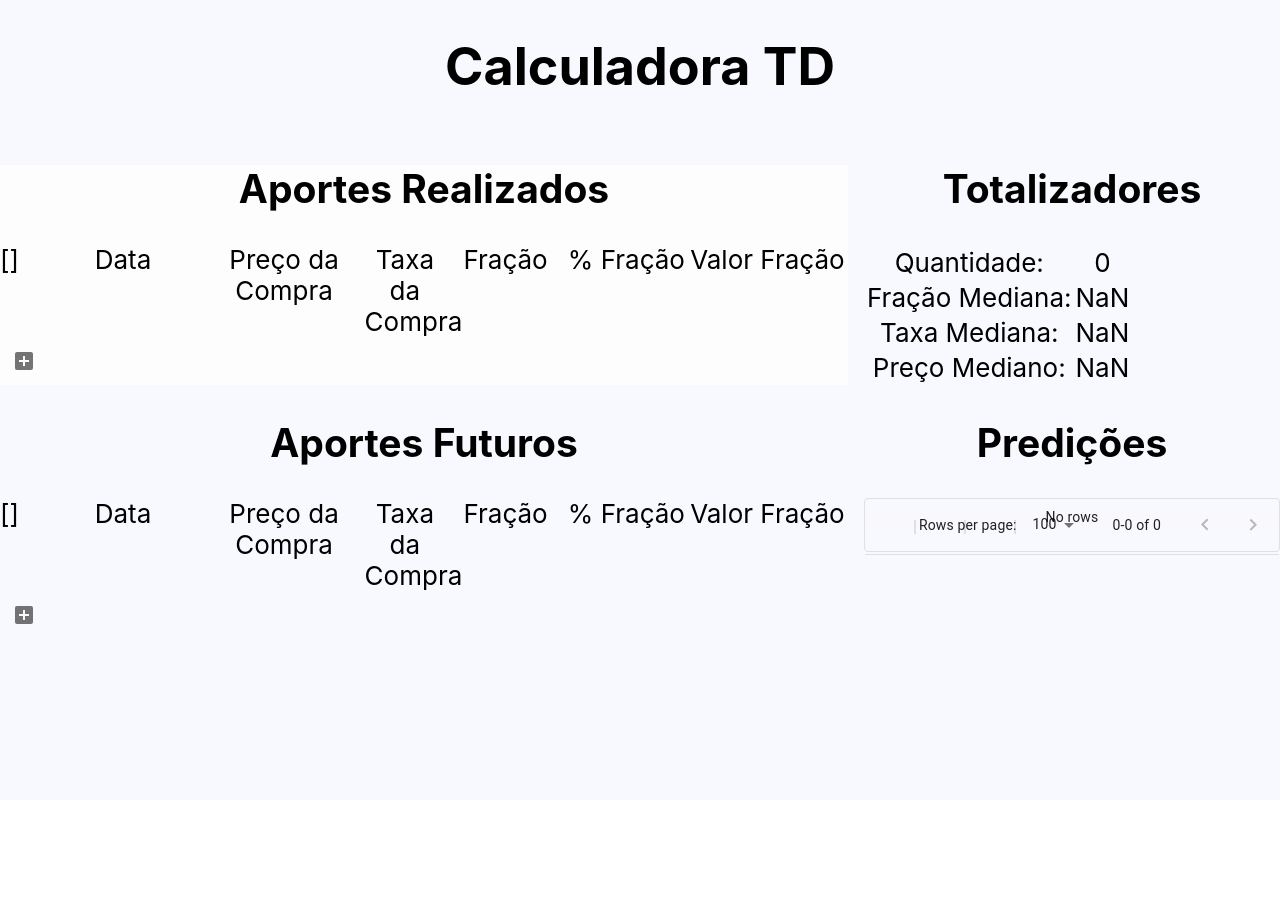
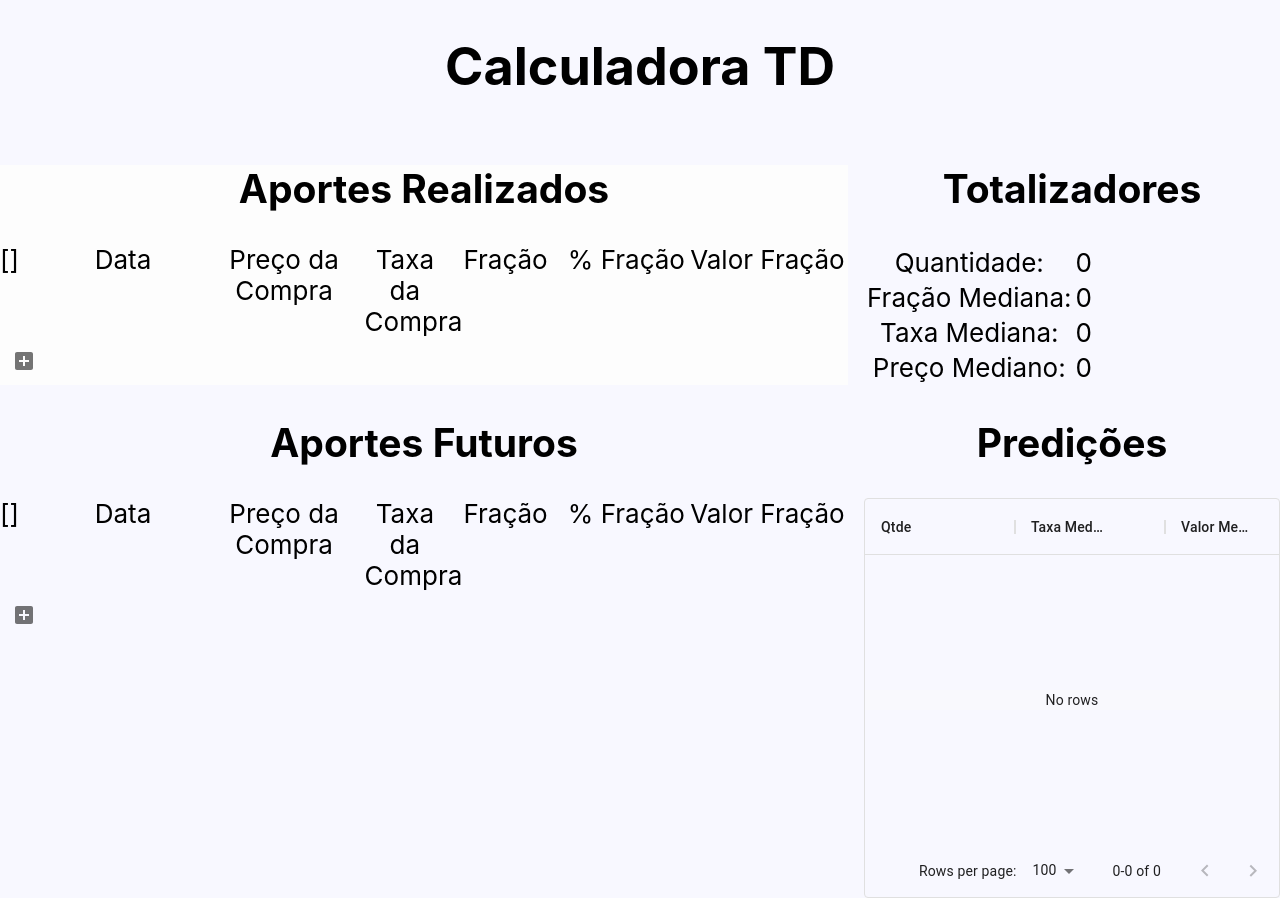
Before and after one commit to fdiasr/calculadora-td, a React (Create React App) app: page / in a window 1280 px wide. Before the commit the page ends 800 px from the top, so only its background shows below. Built offline with nearby package versions, Linux system fonts and the light colour scheme.

Commit message:
Improve Predictions component to works with DataGrid

```diff
--- a/src/calculator/Calculator.js
+++ b/src/calculator/Calculator.js
@@ -31,18 +31,18 @@ class Calculator {
   }
 
   calculateMedianQuantity(fractions, totalQuantity) {
-    const quantity = totalQuantity / fractions.length
-    return _.round(quantity, 2)
+    const quantity = totalQuantity / _.defaultTo(fractions.length, 0)
+    return _.defaultTo(_.round(quantity, 2), 0)
   }
 
   calculateMedianTax(fractions, quantity) {
     const tax = _.sumBy(fractions, item => item.fraction_tax) / quantity
-    return _.round(tax, 2)
+    return _.defaultTo(_.round(tax, 2), 0)
   }
 
   calculateMedianPrice(fractions, quantity) {
     const price = _.sumBy(fractions, item => item.fraction_value) / quantity
-    return _.round(price, 2)
+    return _.defaultTo(_.round(price, 2), 0)
   }
 
   predicts(futureTransactions) {
--- a/src/containers/Predictions.js
+++ b/src/containers/Predictions.js
@@ -1,26 +1,16 @@
-import React from "react";
+import React  from "react"
 import _ from "lodash";
 import { v4 as uuidv4 } from 'uuid'
-import { DataGrid } from '@material-ui/data-grid';
+import { DataGrid } from '@material-ui/data-grid'
 
 import { TransactionsUseContext, FutureTransactionsUseContext } from './stores'
-import Calculator from "../calculator/Calculator";
-
-const SummaryTransactions = () => {
-
-  const { state: transactionsState } = TransactionsUseContext()
-  const { state: futureState } = FutureTransactionsUseContext()
+import Calculator from "../calculator/Calculator"
 
 const columns = [
-    { field: 'prediction-qtd', headerName: 'Qtde', width: 50 },
-    { field: 'prediction-tax', headerName: 'Taxa Mediana', width: 50 },
-    { field: 'prediction-price', headerName: 'Valor Mediana', width: 50 },
-  ];
-
-  const calc = new Calculator(transactionsState.transactions)
-
-  const predicts = futureTransactions => {
-    const predictions = calc.predicts(futureTransactions)
+  { field: 'prediction-qtd', headerName: 'Qtde', width: 150 },
+  { field: 'prediction-tax', headerName: 'Taxa Mediana', width: 150 },
+  { field: 'prediction-price', headerName: 'Valor Mediana', width: 150 },
+]
 
 const format = ({ totalQuantity, tax, price }) => {
   return {
@@ -30,15 +20,25 @@ const SummaryTransactions = () => {
     'prediction-price': price
   }
 }
+
+const predicts = (currentTransactions, futureTransactions) => {
+  const calc = new Calculator(currentTransactions)
+  const predictions = calc.predicts(futureTransactions)
   return _.map(predictions, prediction => format(prediction))
 }
 
-  const rows = predicts(futureState.futureTransactions)
+const SummaryTransactions = () => {
+  const { state: transactionsState } = TransactionsUseContext()
+  const { state: futureState } = FutureTransactionsUseContext()
+
+  const rows = predicts(transactionsState.transactions, futureState.futureTransactions)
 
   return (
     <div>
       <h2>Predições</h2>
+        <div style={{ height: 400, width: '100%' }}>
           <DataGrid rows={rows} columns={columns} />
+        </div>
     </div>
   )
 }
```
Lines whose indentation alone changed are shown as unchanged.
